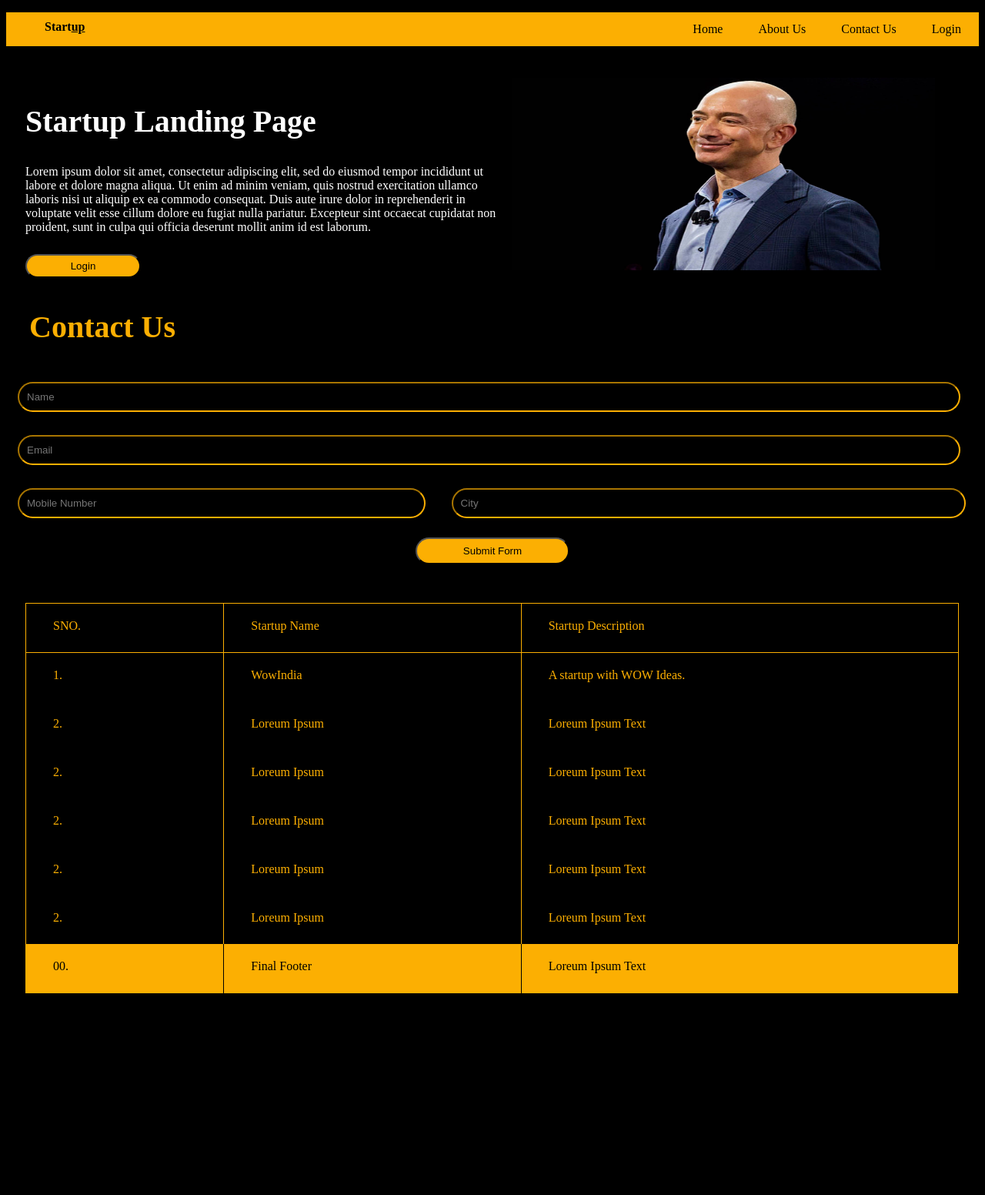
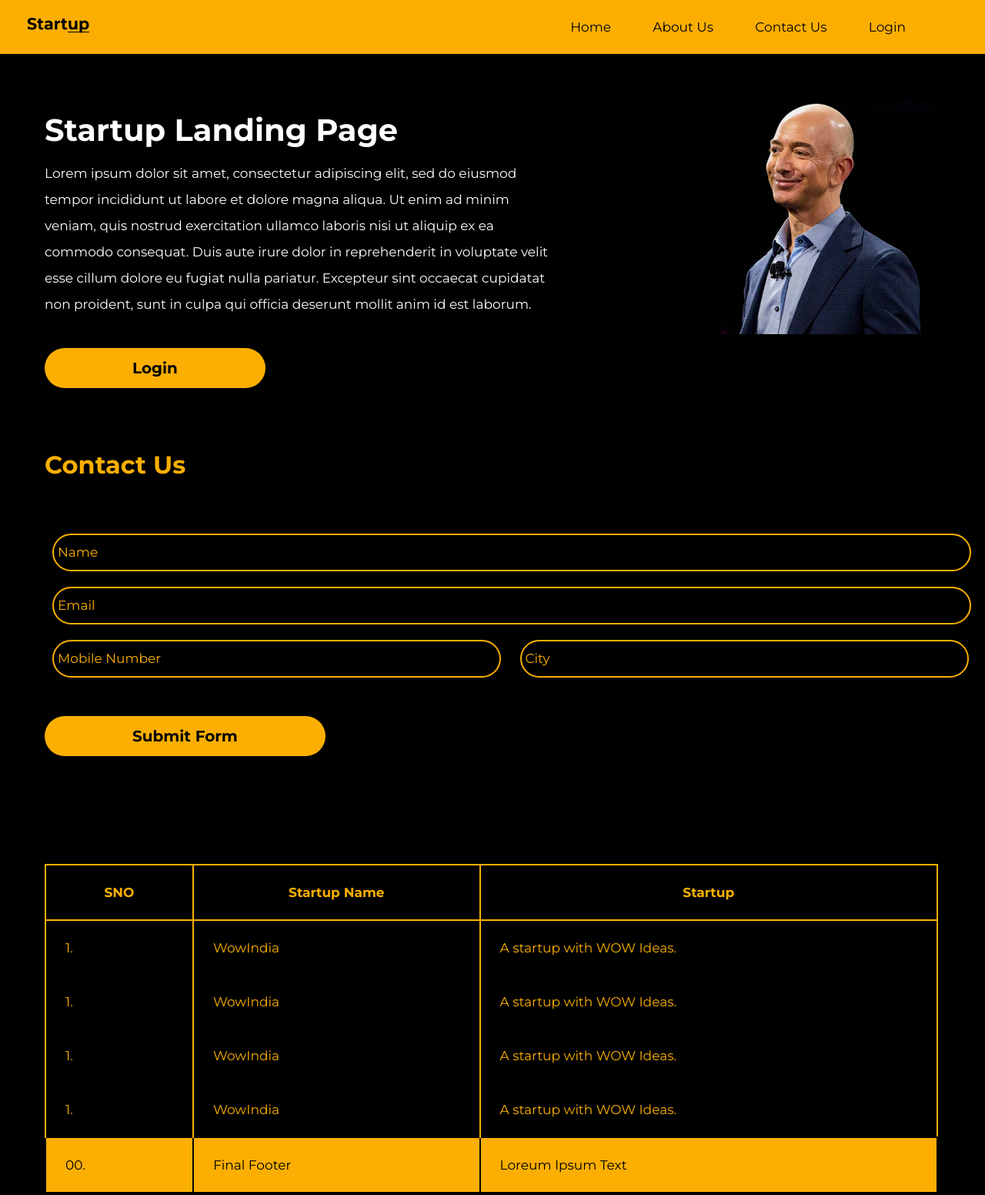
Before and after one commit to tanyaKalra-8/jeff-bezos--Contest-2, a plain HTML site: page index.html in a window 1280 px wide. Shown: the whole page at 77% size. Before the commit the page ends 1298 px from the top, so only its background shows below. Drawn offline with Linux system fonts and the light colour scheme.

Commit message:
page created

```diff
--- a/index.html
+++ b/index.html
@@ -4,102 +4,95 @@
     <meta charset="UTF-8">
     <meta http-equiv="X-UA-Compatible" content="IE=edge">
     <meta name="viewport" content="width=device-width, initial-scale=1.0">
+    <title>Landing Page</title>
     <link rel="stylesheet" href="style.css">
-    <title>Contest-2</title>
+    <link rel="preconnect" href="https://fonts.googleapis.com">
+    <link rel="preconnect" href="https://fonts.gstatic.com" crossorigin>
+    <link href="https://fonts.googleapis.com/css2?family=Montserrat:ital,wght@0,300;0,400;0,500;0,700;1,600&display=swap" rel="stylesheet">
 </head>
 <body>
-    <header>
     <nav class="navbar">
-            <ul >
-                <div class="startup">
-                    <b>Start<u>up</u></b>
+        <div class="logo">
+            <img src="./images/Startup.png" alt="logo">
         </div>
-                <li><a href="#">Login</a></li>
-                <li><a href="#">Contact Us</a></li>
-                <li><a href="#">About Us</a></li>
-                <li><a href="#">Home</a></li>
-
-            </ul>
+        <div class="nav-items">
+            <a href="#">Home</a>
+            <a href="#">About Us</a>
+            <a href="#">Contact Us</a>
+            <a href="#">Login</a>
+        </div>
     </nav>
-    </header>
-    <main>
-        <section>
-            <div id="mainDiv">
-                <div id="intro">
-                    <h1 id="heading">Startup Landing Page</h1>
-                    <p>Lorem ipsum dolor sit amet, consectetur adipiscing elit, sed do eiusmod tempor incididunt ut labore et dolore magna aliqua. Ut enim ad minim veniam, quis nostrud exercitation ullamco laboris nisi ut aliquip ex ea commodo consequat. Duis aute irure dolor in reprehenderit in voluptate velit esse cillum dolore eu fugiat nulla pariatur. Excepteur sint occaecat cupidatat non proident, sunt in culpa qui officia deserunt mollit anim id est laborum.
-                    </p>
-                    <button id="login">Login</button>
+   <div class="container">
+     <div class="home-page">
+        <div class="content">
+            <h1>Startup Landing Page</h1>
+            <p>Lorem ipsum dolor sit amet, consectetur adipiscing elit, sed do eiusmod tempor incididunt ut labore et dolore magna aliqua. Ut enim ad minim veniam, quis nostrud exercitation ullamco laboris nisi ut aliquip ex ea commodo consequat. Duis aute irure dolor in reprehenderit in voluptate velit esse cillum dolore eu fugiat nulla pariatur. Excepteur sint occaecat cupidatat non proident, sunt in culpa qui officia deserunt mollit anim id est laborum.</p>
+            <button class="btn">Login</button>
         </div>
-                <div id="image">
-                    <img src="../jeff 1.png" alt="Jeff Bezos">
+        <div class="image">
+            <img src="./images/jeff 1.png" alt="jeff-image">
         </div>
     </div>
-        </section>
-        <section>
-            <div>
-                <h1 id="contact">Contact Us</h1>
+    <div class="contact-us">
+        <h1>Contact Us</h1>
         <form action="#">
-                    <input type="text" name="name" class="field" placeholder="Name"> <br>
-                    <input type="email" name="email" class="field" placeholder="Email">
-                    <div>
-                        <input id="field1" type="tel" name="mobno"  placeholder="Mobile Number">
-                        <input id="field2" type="text" name="city" placeholder="City">
+            <div class="form-control">
+                <input type="text" placeholder="Name">
             </div>
+            <div class="form-control">
+                <input type="email" placeholder="Email">
+            </div>
+            <div class="form-control form-control-1">
+                <input type="tel" placeholder="Mobile Number">
+                <input type="text" placeholder="City">
+            </div>
+            <button class="btn">Submit Form</button>
+
         </form>
     </div>
-            <div id="btn">
-                <button id="Submit">Submit Form</button>
-            </div>
-        </section>
-        <section>
+
+    <div class="table">
         <table>
+            <thead>
+                <tr>
+                    <th>SNO</th>
+                    <th>Startup Name</th>
+                    <th>Startup</th>
+                </tr>
+            </thead>
             <tbody>
                 <tr>
-                        <td class="bdr1">SNO.</td>
-                        <td class="bdr1">Startup Name</td>
-                        <td class="bdr1">Startup Description</td>
-                    </tr>
-                    <tr>
-                        <td class="bdr">1.</td>
-                        <td class="bdr">WowIndia</td>
+                    <td>1.</td>
+                    <td>WowIndia</td>
                     <td>A startup with WOW Ideas.</td>
                 </tr>
                  <tr>
-                        <td class="bdr">2.</td>
-                        <td class="bdr">Loreum Ipsum</td>
-                        <td>Loreum Ipsum Text</td>
+                    <td>1.</td>
+                    <td>WowIndia</td>
+                    <td>A startup with WOW Ideas.</td>
                 </tr>
                  <tr>
-                        <td class="bdr">2.</td>
-                        <td class="bdr">Loreum Ipsum</td>
-                        <td>Loreum Ipsum Text</td>
+                    <td>1.</td>
+                    <td>WowIndia</td>
+                    <td>A startup with WOW Ideas.</td>
                 </tr>
                  <tr>
-                        <td class="bdr">2.</td>
-                        <td class="bdr">Loreum Ipsum</td>
-                        <td>Loreum Ipsum Text</td>
-                    </tr>
-                    <tr>
-                        <td class="bdr">2.</td>
-                        <td class="bdr">Loreum Ipsum</td>
-                        <td>Loreum Ipsum Text</td>
-                    </tr>
-                    <tr>
-                        <td class="bdr">2.</td>
-                        <td class="bdr">Loreum Ipsum</td>
-                        <td>Loreum Ipsum Text</td>
+                    <td>1.</td>
+                    <td>WowIndia</td>
+                    <td>A startup with WOW Ideas.</td>
                 </tr>
             </tbody>
             <tfoot>
-                    <tr >
-                        <td class="foot">00.</td>
-                        <td class="foot">Final Footer</td>
-                        <td class="foot">Loreum Ipsum Text</td>
+                <tr>
+                    <td>00.</td>
+                    <td>Final Footer</td>
+                    <td>Loreum Ipsum Text</td>
                 </tr>
             </tfoot>
         </table>
-        </section>
-    </main>
+    </div>
+   </div>
+
+
 </body>
 </html>
--- a/style.css
+++ b/style.css
@@ -1,134 +1,139 @@
-body{
+*{
+    margin: 0;
+    padding: 0;
+    font-family: 'Montserrat', sans-serif;
+}
+
+.navbar{
+    display: flex;
+    justify-content: space-between;
+    align-items: center;
+    background: #FCAF02;
+    height: 70px;
+    position: sticky;
+    top: 0px;
+}
+
+.navbar .logo img{
+    width: 50%;
+    margin-left: 35px;
+}
+.nav-items{
+    margin-right: 78px;
+}
+
+.nav-items a{
+    text-decoration: none;
+    font-weight: 400;
+    font-size: 17px;
+    color: #000000;
+    padding: 0px 25px;
+}
+
+.container{
     background-color: black;
-    font-family: 'Montserrat';
+    padding-left: 58px;
 }
-.navbar{
-    background-color:#FCAF02;
+
+.home-page{
+    display: flex;
+    justify-content: space-between;
+    padding-top: 60px;
+    width: 100%;
 }
-.startup{
-    float: left;
-    padding: 10px 10px;
+
+.home-page .image > img{
+    width: 80%;
+    padding-left: 15%;
 }
-.navbar ul{
-    overflow: auto;
+
+.home-page .content{
+    width: 70%;
 }
-.navbar li{
-    float: right;
-    list-style: none;
-    margin: 13px 20px;
+
+.home-page .content h1{
+    font-weight: 700;
+    font-size: 40px;
+    line-height: 78px;
+    color: #FFFFFF;
 }
-.navbar li a{
-    text-decoration: none;
-    color: black;
-    padding: 3px 3px;
+
+.home-page .content p{
+    color: #FFFFFF;
+    font-weight: 400;
+    font-size: 17px;
+    line-height: 34px;
 }
-#intro{
-    margin-left: 25px;
-    color: white;
-    float: left;
-    width: 50%;
+
+.btn{
+    background: #FCAF02;
+    border-radius: 50px;
+    font-weight: 700;
+    font-size: 20px;
+    color: #000000;
+    padding: 14px 114px;
+    border: none;
+    margin-top: 40px;
+    margin-bottom: 80px;
 }
-#heading{
-    font-size: 250%;
+
+.contact-us h1{
+    color: #FCAF02;
 }
-#mainDiv{
-    width: 100%;
-    padding-top: 25px;
+
+form{
+    padding: 60px 0px;
 }
-#image{
-    width: 48%;
-    float: right;
+
+.form-control input{
+    width: 97%;
+    border: 2px solid #FCAF02;
+    border-radius: 100px;
+    height: 45px;
+    margin: 10px;
+    outline: none;
+    padding-left: 5px;
+    background-color: black;
 }
-#image img{
-    height: 250px;
-    width: 550px;
+
+.form-control-1 input{
+    width: 47%;
 }
-#login{
-    background-color: #FCAF02;
-    width: 150px;
-    margin-top: 10px;
-    padding: 6px 4px;
-    border-radius: 30px;
+
+::placeholder{
+    color: #FCAF02;
+    font-size: 17px;
 }
-#contact{
-    margin-top: 300px;
-    margin-left: 30px;
-    font-size: 250%;
+
+.table{
     color: #FCAF02;
-    text-align: left;
+    font-size: 17px;
+    padding-bottom: 60px;
+
 }
-.field{
+table, thead{
     width: 95%;
-    border-radius: 35px;
-    background-color: black;
-    border-color: #FCAF02;
-    padding: 10px;
-    margin: 15px;
+    border: 2px solid #FCAF02;
 }
-.field:focus{
-    outline: none;
+
+td, th{
+    border-left: 2px solid #FCAF02;
 }
-#field1{
-    width: 40%;
-    border-radius: 35px;
-    background-color: black;
-    border-color: #FCAF02;
-    padding: 10px;
-    margin: 15px;
-    outline: none;
+
+tfoot td{
+    border: 2px solid #000000;
 }
-#field1:focus{
-    outline: none;
+
+table{
+    margin-right: 10px;
 }
-#field2{
-    width: 51%;
-    border-radius: 35px;
-    background-color: black;
-    border-color: #FCAF02;
-    padding: 10px;
-    margin: 15px;
-}
-#field2:focus{
-    outline: none;
-}
-#Submit{
-    background-color: #FCAF02;
-    margin-top: 10px;
-    width: 200px;
-    padding: 8px 4px;
-    border-radius: 30px;
-}
-#btn{
-    text-align: center;
-}
-table{
-    width: 96%;
-}
-table{
-    margin-top: 50px;
-    color: #FCAF02;
-    border: 1px #FCAF02 solid;
-    border-collapse: collapse;
-    margin-left: 25px;
-}
-.bdr{
-    border-right: 1px #FCAF02 solid;
+table, tr, td, th{
+    padding: 25px;
     border-collapse: collapse;
 }
-.foot{
+
+tfoot{
+    color: #000000;
     background-color: #FCAF02;
-    border-right: 1px black solid;
-    color: black;
+    border: 2px solid #000000;
 }
-.bdr1{
-    border-bottom: 1px #FCAF02 solid;
-    border-right: 1px #FCAF02 solid;
-    border-collapse: collapse;
-    border-spacing: 0 15px;
-}
-td {
-    padding-top: 20px;
-    padding-bottom: 25px;
-    padding-left: 35px;
-    padding-right: 45px;
-}
```
Also changed, not shown: images/Startup.png (added), images/jeff 1.png (renamed from jeff 1.png). Lines whose indentation alone changed are shown as unchanged.
